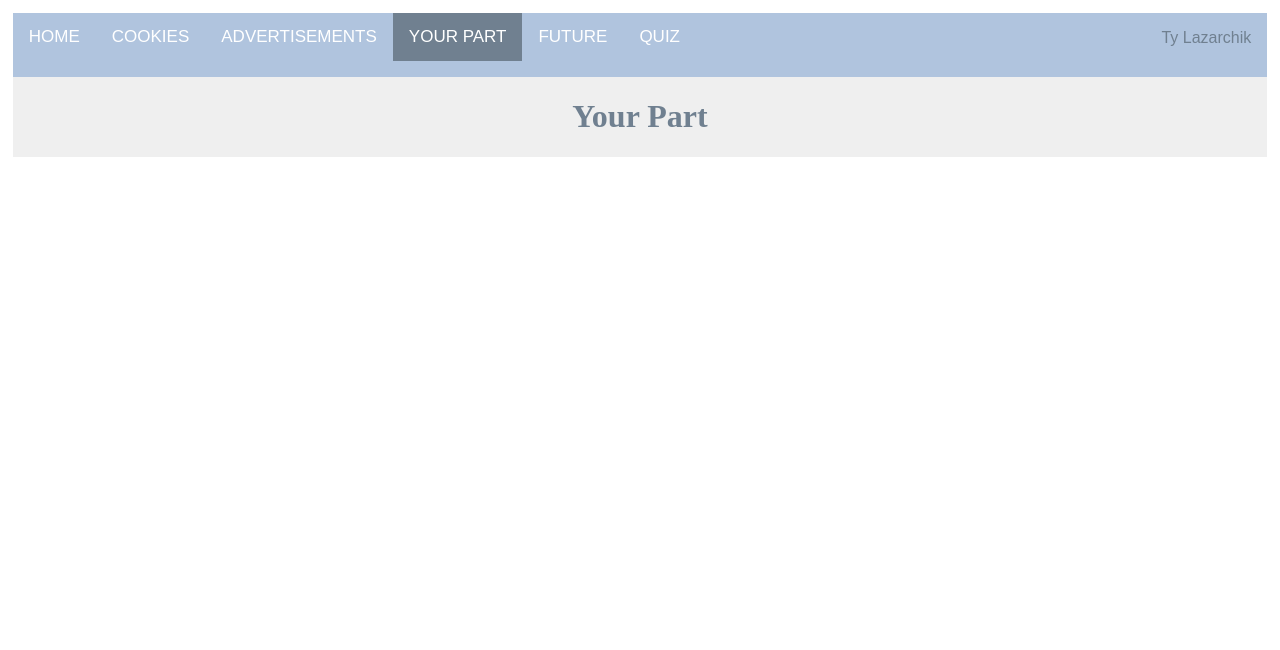
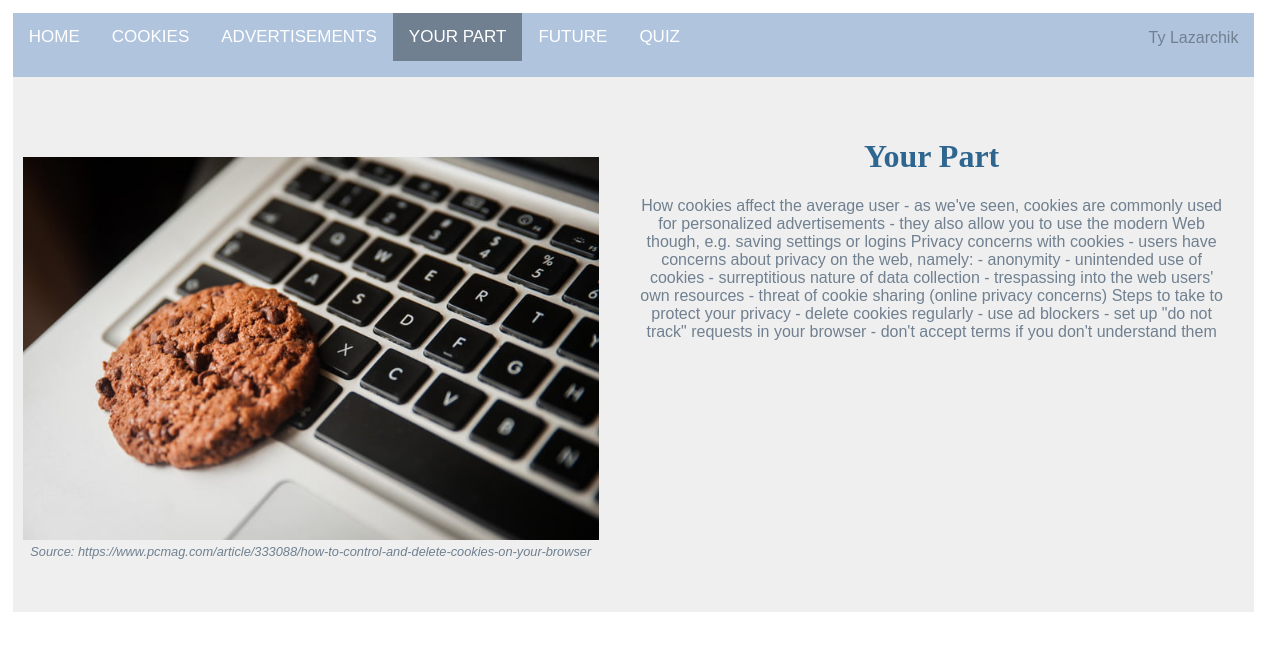
Before and after one commit to tylazar/All-About-Cookies, a plain HTML site: page yourPart.html in a window 1280 px wide. Drawn offline with Linux system fonts and the light colour scheme.

Commit message:
added notes to your part page

```diff
--- a/styles/cookies.css
+++ b/styles/cookies.css
@@ -40,6 +40,7 @@ body {
 
 h1 {
 	font-family: Times New Roman, serif;
+	color: #2f6690;
 }
 
 button {
@@ -70,7 +71,6 @@ button:hover {
 
 img {
 	width: 45vw;
-	transform: translateY(50%);
 }
 
 .imageColumn {
--- a/styles/trackers.css
+++ b/styles/trackers.css
@@ -40,6 +40,7 @@ body {
 
 h1 {
 	font-family: Times New Roman, serif;
+	color: #2f6690;
 }
 
 button {
@@ -70,7 +71,6 @@ button:hover {
 
 img {
 	width: 45vw;
-	transform: translateY(50%);
 }
 
 .imageColumn {
--- a/styles/yourPart.css
+++ b/styles/yourPart.css
@@ -1,5 +1,6 @@
 body {
 	margin: 1%;
+	margin-right: 2%;
 	font-family: Arial, sans-serif;
 }
 
@@ -39,6 +40,7 @@ body {
 
 h1 {
 	font-family: Times New Roman, serif;
+	color: #2f6690;
 }
 
 button {
@@ -66,3 +68,39 @@ button:hover {
 	justify-content: center;
 	align-items: center;
 }
+
+img {
+	width: 45vw;
+}
+
+.imageColumn {
+	margin-top: 10vh;
+	margin-bottom: 5vh;
+	margin-right: 2%;
+	float: left;
+	width: 48%;
+	align-content: center;
+	text-align: center;
+}
+
+.textColumn {
+	margin-top: 5vh;
+	margin-bottom: 5vh;
+	margin-right: 2%;
+	float: left;
+	width: 48%;
+	align-content: center;
+	text-align: center;
+}
+
+.imageCaption {
+	margin-top: 0vh;
+	font-size: .8em;
+	font-style: italic;
+}
+
+.row:after {
+	content: "";
+	display: table;
+	clear: both;
+}
--- a/yourPart.html
+++ b/yourPart.html
@@ -16,8 +16,34 @@
 			<p>Ty Lazarchik</p>
 		</div>
 
-		<div class="mainContent">
-			<h1>Your Part</h1>
+		<div class="row">
+			<div class="imageColumn">
+				<img src="images/cookies.jpg">
+				<p class="imageCaption">Source: https://www.pcmag.com/article/333088/how-to-control-and-delete-cookies-on-your-browser</p>
+			</div>
+			<div class="textColumn">
+				<h1>Your Part</h1>
+				<p>
+					How cookies affect the average user
+					- as we've seen, cookies are commonly used for personalized advertisements
+					- they also allow you to use the modern Web though, e.g. saving settings or logins
+
+					Privacy concerns with cookies
+					- users have concerns about privacy on the web, namely:
+						- anonymity
+						- unintended use of cookies
+						- surreptitious nature of data collection
+						- trespassing into the web users' own resources
+						- threat of cookie sharing
+						(online privacy concerns)
+
+					Steps to take to protect your privacy
+					- delete cookies regularly
+					- use ad blockers
+					- set up "do not track" requests in your browser
+					- don't accept terms if you don't understand them
+				</p>
+			</div>
 		</div>
 	</div>
 </body>
```
